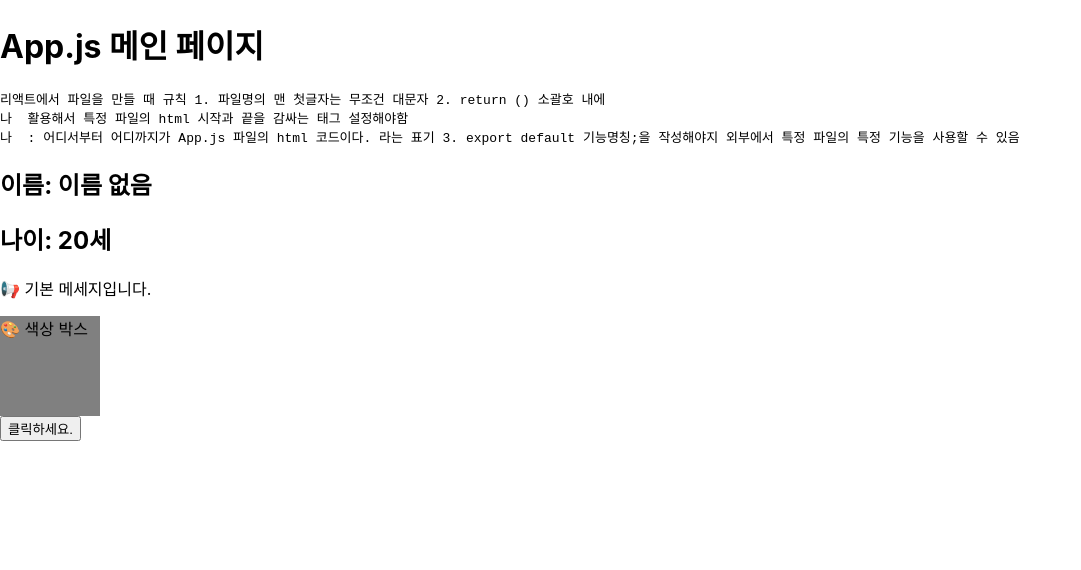
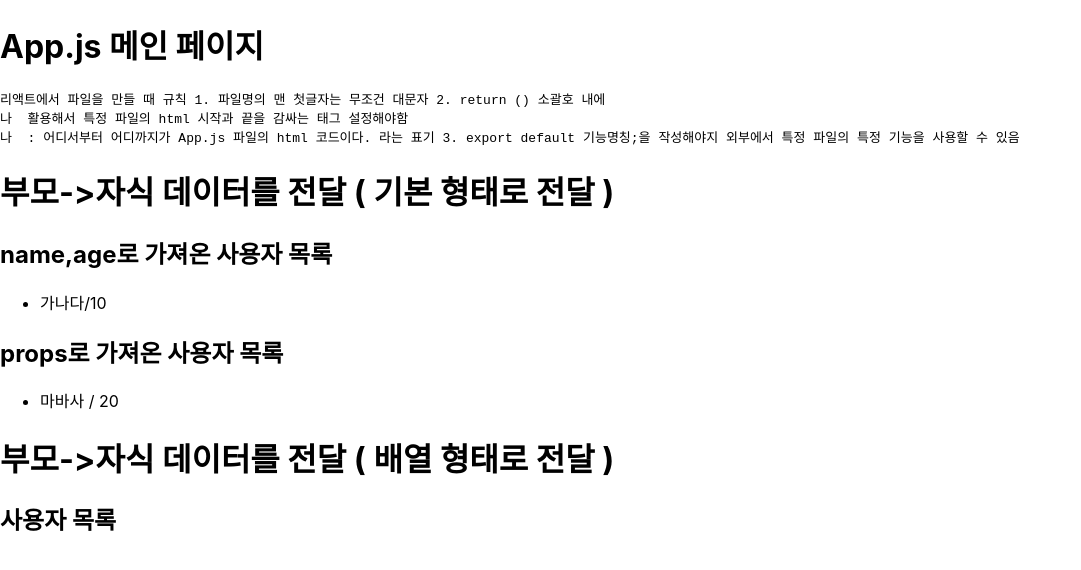
Before and after one commit to coiilee/React-workspace, a React (Create React App) app: page / in a window 1280 px wide. Shown: the top 570 px of the page, without its empty margins (0-1081 px from the left). Built offline with nearby package versions, Linux system fonts and the light colour scheme.

Commit message:
default, array props

```diff
--- a/src/Chapter/ChapProps/ChapPropsArray.jsx
+++ b/src/Chapter/ChapProps/ChapPropsArray.jsx
@@ -23,13 +23,12 @@ const ChildOne = ({name,age}) => {
     )
 
 }
-const ChildTwo = () => {
+const ChildTwo = (props) => {
     return(
         <div>
-            <h2>사용자 목록</h2>
+            <h2>props로 가져온 사용자 목록</h2>
             <ul>
-                {/*배열 형식으로 단일 데이터가 아닌 2개 이상의 데이터를 표기할 것*/}
-
+                <li>{props.name} / {props.age}</li>
             </ul>
         </div>
     )
@@ -56,9 +55,9 @@ const Parent = () => {
         <>
             <h1>부모->자식 데이터를 전달 ( 기본 형태로 전달 )</h1>
             <ChildOne name="가나다" age={10}/>
-            <ChildTwo name="가나다" age={10}/>
+            <ChildTwo name="마바사" age={20}/>
+            <h1>부모->자식 데이터를 전달 ( 배열 형태로 전달 )</h1>
             <ChildThree/>
-            <h1>부모->자식 데이터를 전달 ( 배열 형태로 전달 )</h1>
         </>
     )
 }
--- a/src/index.js
+++ b/src/index.js
@@ -12,6 +12,7 @@ import ChapPropsFunction from "./Chapter/ChapProps/ChapPropsFunction";
 import PracticePropsFunction from "./Practice/PracticePropsFunction";
 import ChapPropsDefault from "./Chapter/ChapProps/ChapPropsDefault";
 import PracticePropsDefault from "./Practice/PracticePropsDefault";
+import ChapPropsArray from "./Chapter/ChapProps/ChapPropsArray";
 
 
 const root = ReactDOM.createRoot(document.getElementById('root'));
@@ -31,7 +32,8 @@ root.render(
         {/*<PracticeProps/>*/}
         {/*    <PracticePropsFunction/>*/}
         {/*<ChapPropsDefault/>*/}
-        <PracticePropsDefault/>
+        {/*<PracticePropsDefault/>*/}
+        <ChapPropsArray/>
     </React.StrictMode>
 );
 
```
